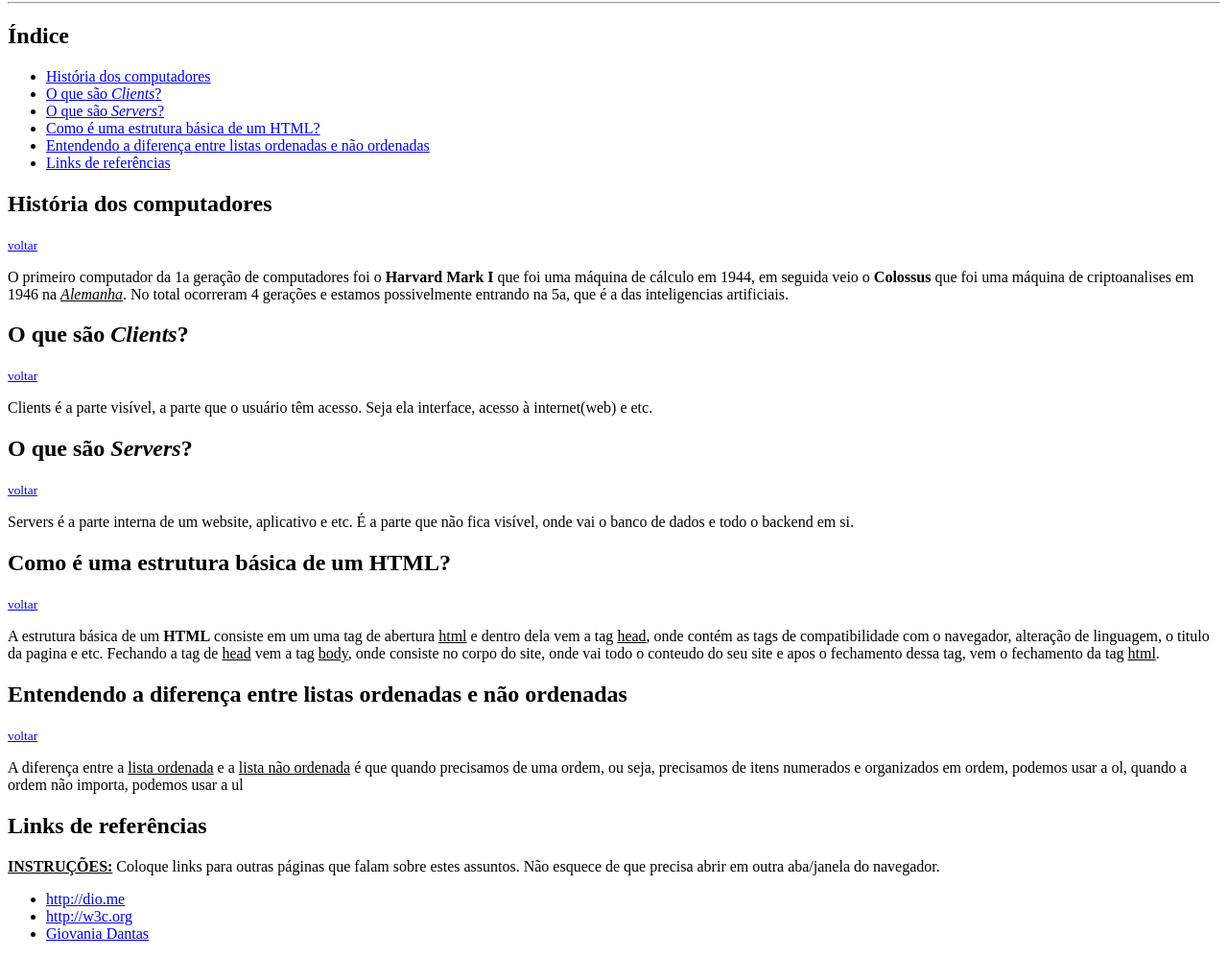
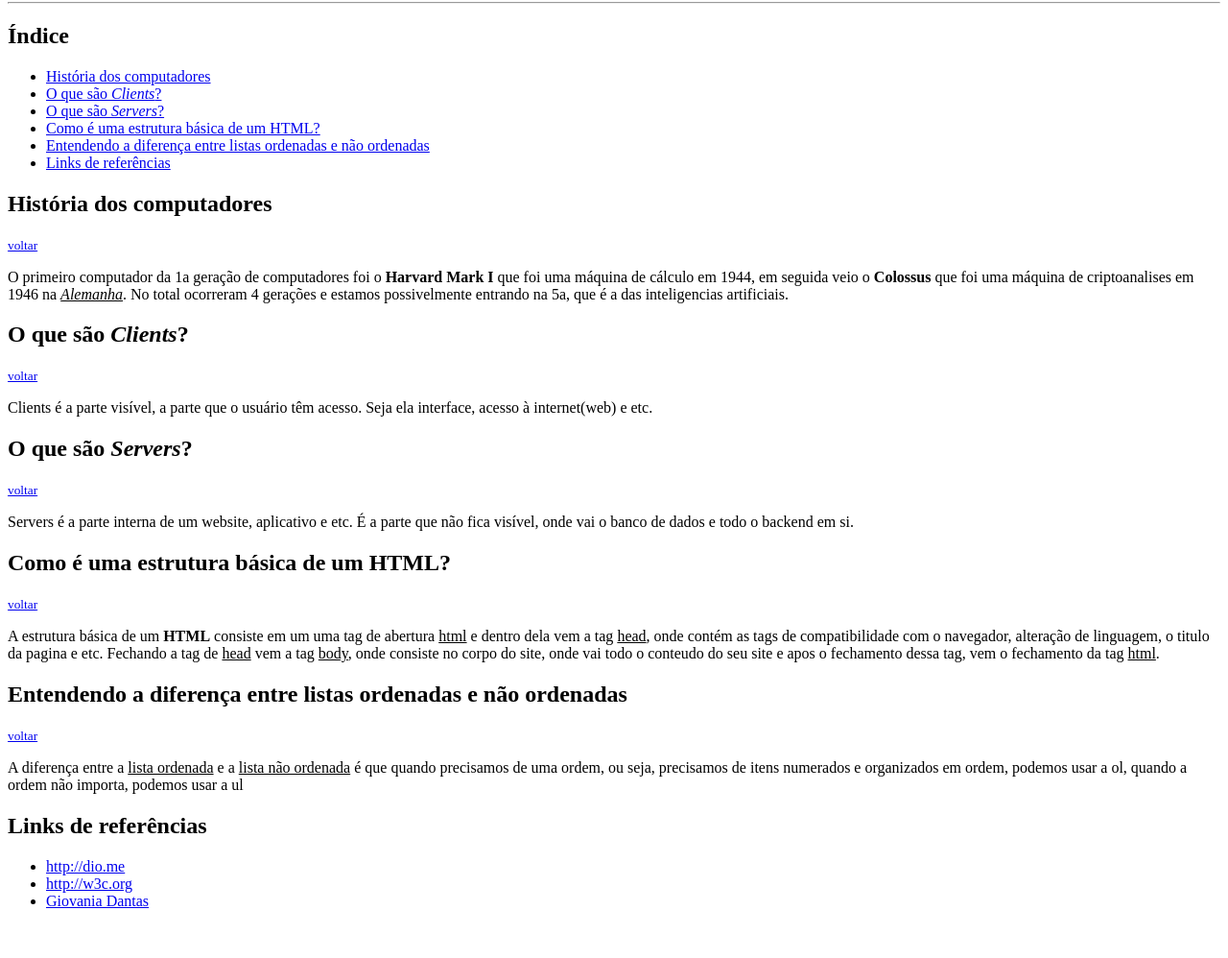
Before and after one commit to psicogi/Desafio-HTML-Dio, a plain HTML site: page src/index.html in a window 1280 px wide. Shown: the part 78-1076 px from the top of the page at 96% size. After the commit the page ends 1042 px from the top, so only its background shows below. Drawn offline with Linux system fonts and the light colour scheme.

Commit message:
Update index.html

```diff
--- a/src/index.html
+++ b/src/index.html
@@ -41,12 +41,10 @@
     <p>A diferença entre a <u>lista ordenada</u> e a <u>lista não ordenada</u> é que quando precisamos de uma ordem, ou seja, precisamos de itens numerados e organizados em ordem, podemos usar a ol, quando a ordem não importa, podemos usar a ul</p>
 
     <h2>Links de referências</h2>
-    <p><strong><u>INSTRUÇÕES:</u> </strong>Coloque links para outras páginas que falam sobre estes assuntos. Não esquece de que precisa abrir em outra aba/janela do navegador.</p>
     <ul>
         <li><a href="#">http://dio.me</a></li>
         <li><a href="#">http://w3c.org</a></li>
         <li><a href="https://www.linkedin.com/in/devgioo" target="_blank">Giovania Dantas</a></li>
     </ul>
-
 </body>
 </html>
```
